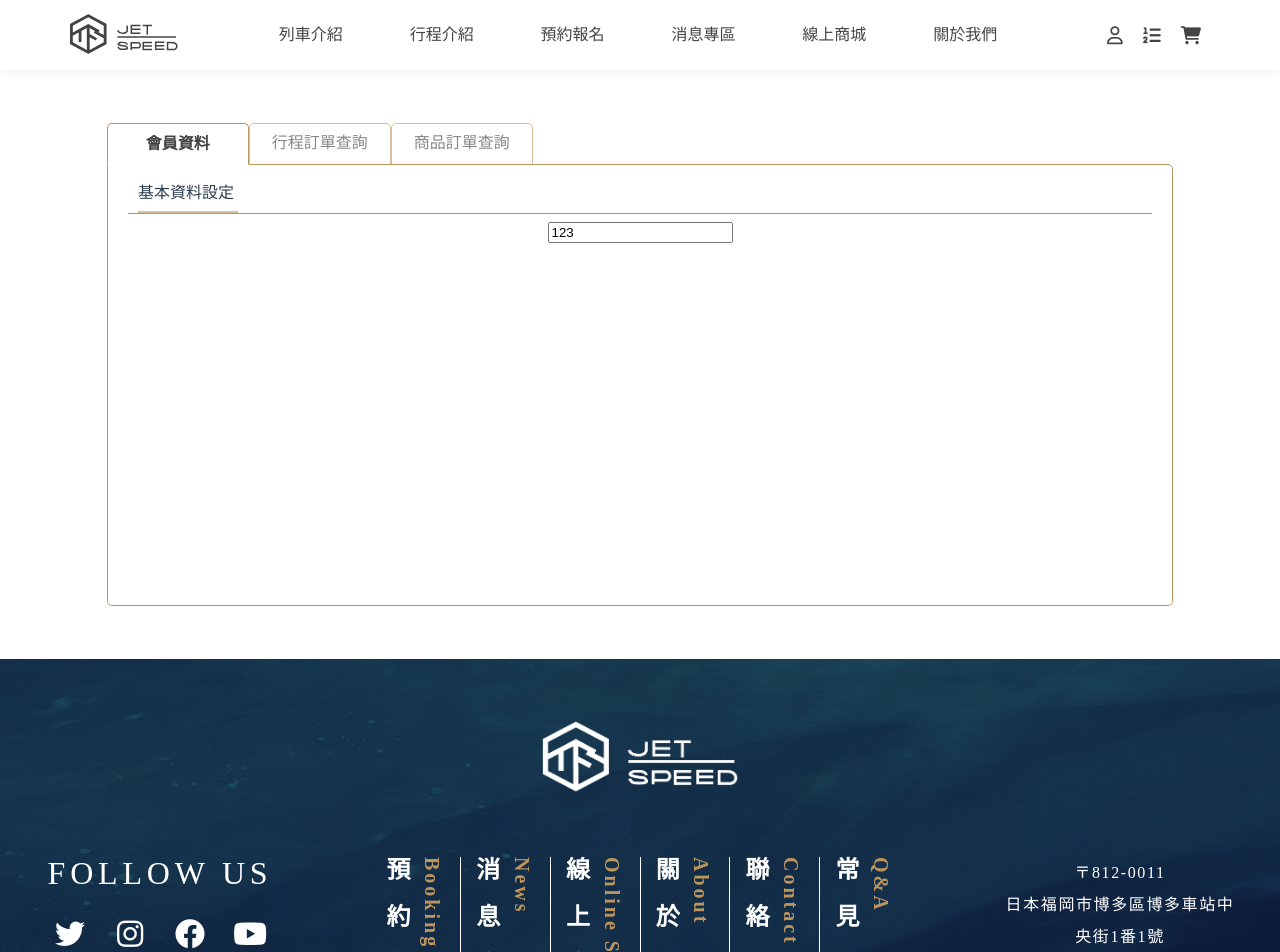
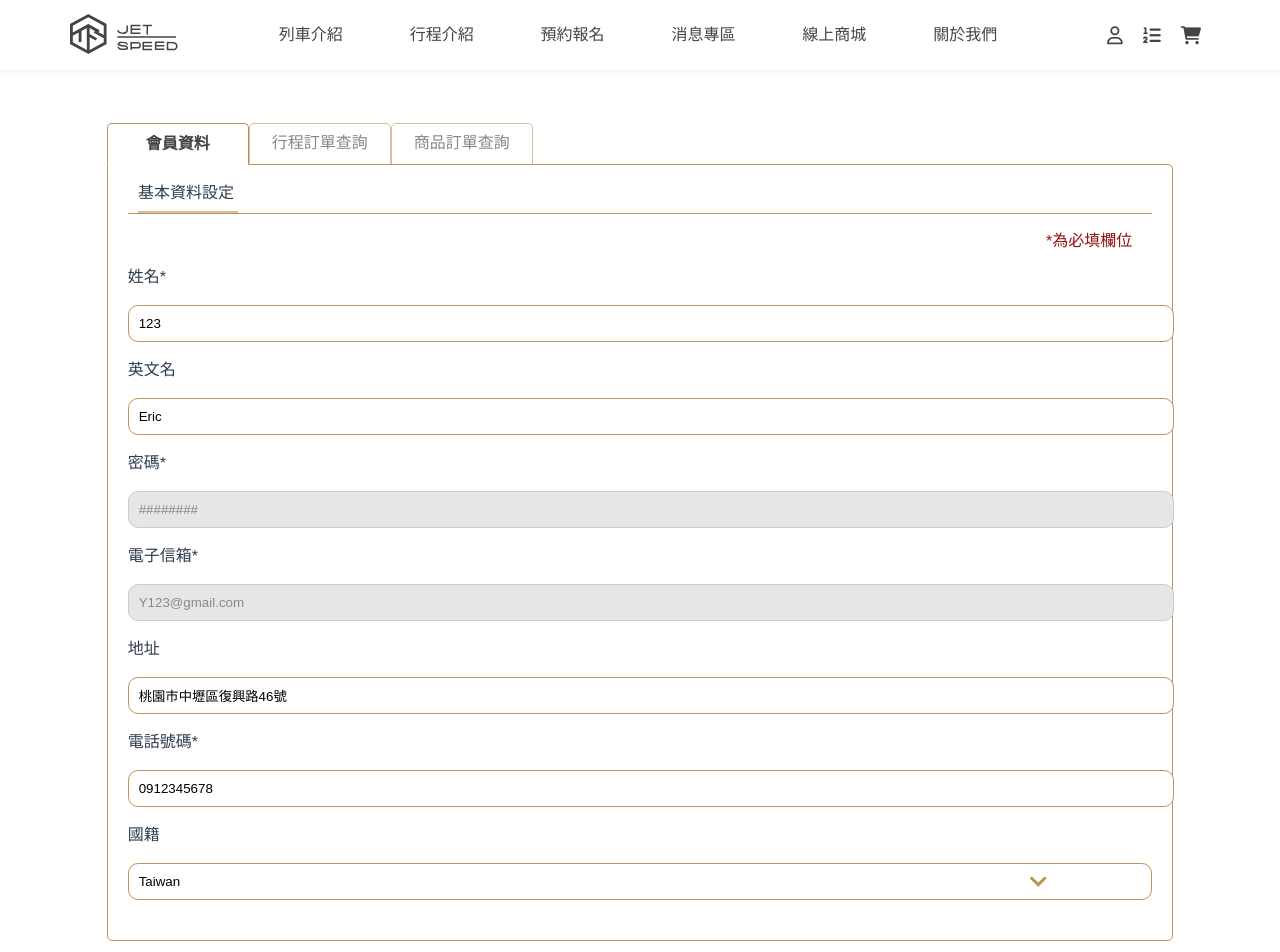
Before and after one commit to Azrialin/cgd103-g4, a Vue app: page /membership in a window 1280 px wide. Shown: the top 952 px of the page. Built offline with nearby package versions, Linux system fonts and the light colour scheme; what view-ui-plus would draw is missing.

Commit message:
select in the making

```diff
--- a/src/components/MemberInfo.vue
+++ b/src/components/MemberInfo.vue
@@ -3,7 +3,26 @@
         <form>
             <h3 class="top">基本資料設定</h3>
             <hr class="underline">
+            <p class="must">*為必填欄位</p>
+            <h3 class="info">姓名<span>*</span></h3>
             <input  v-model="result.id"/>
+            <h3 class="info">英文名</h3>
+            <input  v-model="result.englishName"/>
+            <h3 class="info">密碼<span>*</span></h3>
+            <input class="unchangeable"  v-model="result.psw" disabled/>
+            <h3 class="info">電子信箱<span>*</span></h3>
+            <input class="unchangeable"  v-model="result.email" disabled/>
+            <h3 class="info">地址</h3>
+            <input  v-model="result.address"/>
+            <h3 class="info">電話號碼<span>*</span></h3>
+            <input  v-model="result.phone"/>
+            <h3 class="info">國籍</h3>
+            <select name="" id="">
+                <option value="1">Taiwan</option>
+                <option value="2">Japan</option>
+            </select>
+            <!-- <input  v-model="result.nationality"/> -->
+
         </form>
     </div>
 </template>
@@ -11,13 +30,18 @@
 <script>
 const result = {
     id:123,
-
+    englishName:"Eric",
+    psw:"########",
+    email: "Y123@gmail.com",
+    address: "桃園市中壢區復興路46號",
+    phone: "0912345678",
+    nationality: "",
+    gender: "-女-"
 }
 
-import Input from '@/components/Input.vue'
 export default {
     components: {
-      Input,
+
     },
     data(){
         return{
@@ -44,11 +68,7 @@ export default {
 </style>
 
 <style scoped lang="scss">
-    .Input{
-    width: 80% !important;
-    height: 10px!important;
-    padding: 10px!important;
-  }
+
   .top{
     padding-bottom: 10px;
     margin-left: 1%;
@@ -59,8 +79,37 @@ export default {
   }
   .underline{
     margin-top: 0;
-    height: 1px;
+    height: 0.5px;
     background: #BC955C;
     border: none;
   }
+  .must{
+    color: #941111;
+    display: flex;
+    justify-content: flex-end;
+    margin: 20px;
+  }
+  .info{
+    display: flex;
+    justify-content: flex-start;
+  }
+
+  input,select,option{
+    width: 100%;
+    margin: 20px 0;
+    padding: 10px;
+    border-radius: 10px;
+    border: 1px solid #BC955C ;
+    outline:none;
+    text-align: left;
+  }
+  select{
+    appearance: none;
+    background: url("../assets/img/🦆 icon _chevron-down_.svg")90% 50% no-repeat scroll transparent;
+  }
+  .unchangeable{
+     border: 1px solid #CCC ;
+     background: #e6e6e6;
+     color: #888;
+  }
 </style>
```
Also changed, not shown: 1 other file (tests, documents, lock files or other folders).
